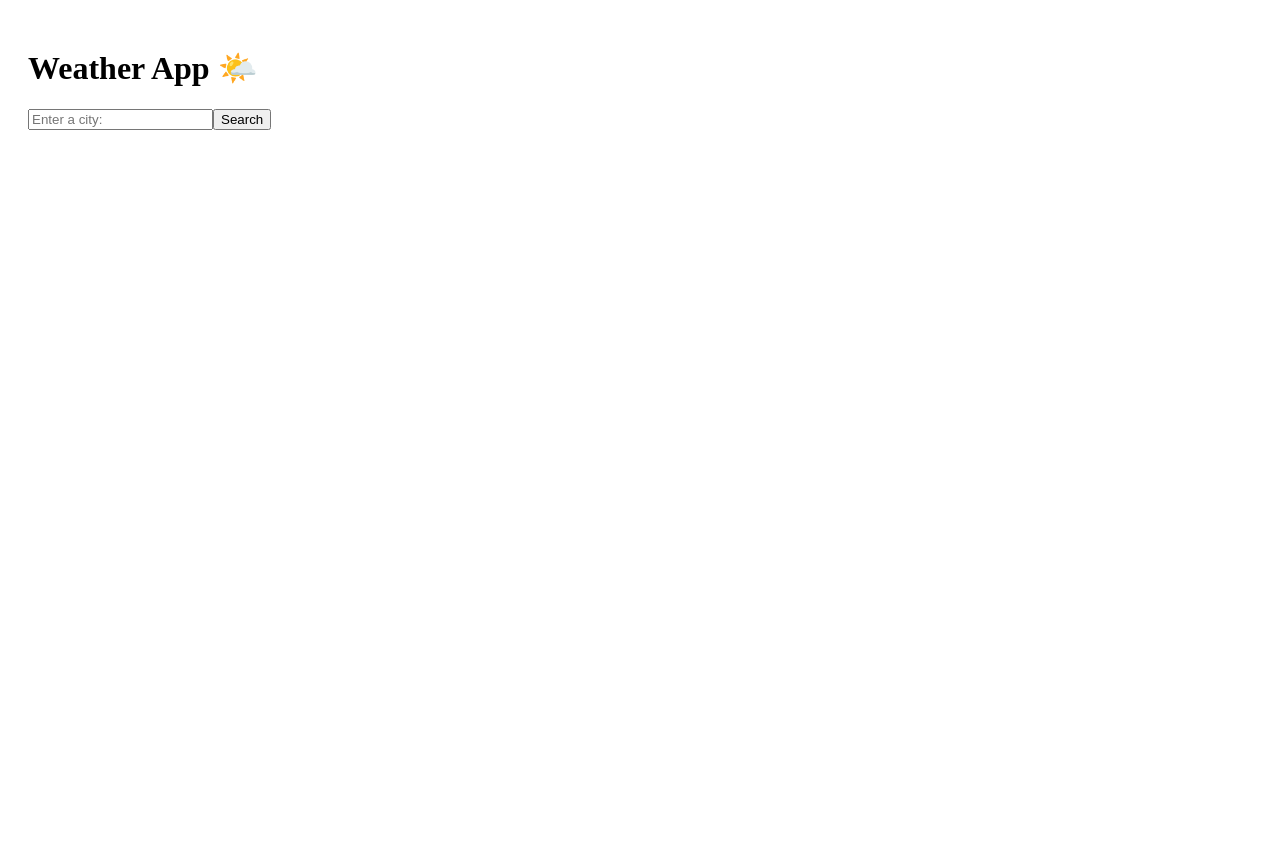
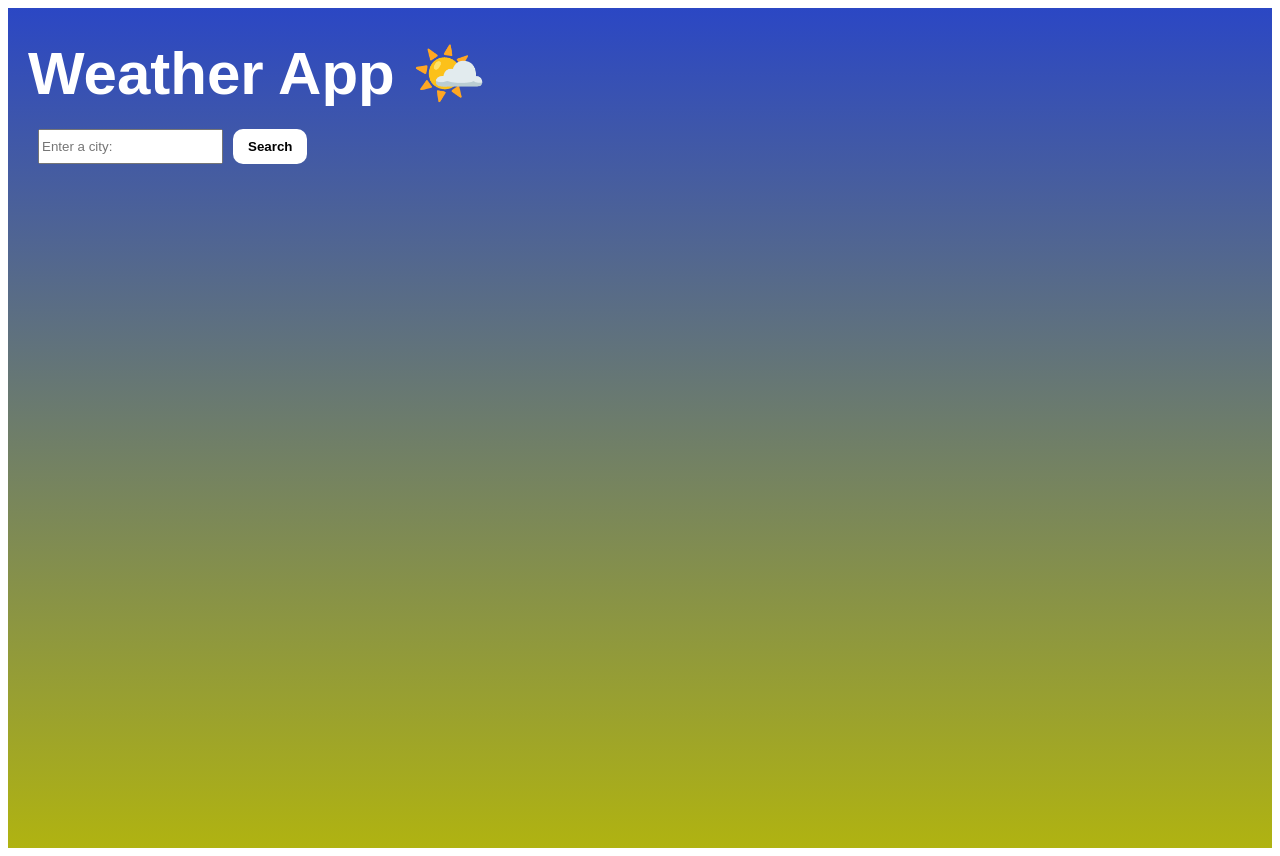
Before and after one commit to meromero2003/weather-app, a React (Create React App) app in the folder Front/: page / in a window 1280 px wide. Before the commit the page ends 800 px from the top, so only its background shows below. Built offline with nearby package versions, Linux system fonts and the light colour scheme.

Commit message:
Update UI

```diff
--- a/Front/src/App.js
+++ b/Front/src/App.js
@@ -54,8 +54,9 @@ function App() {
   }
 
   return (
-    <div style={{ padding: "20px"}}>
-      <h1>Weather App 🌤️</h1>
+    <div style={{ padding: "20px", fontFamily:"Arial", background:"linear-gradient(to bottom, #2b47c4, #b0b311)", minHeight:"100vh", maxHeight:"400px", margin:"0 auto", color:"white"}}>
+      <h1 style={{ fontSize:"60px", fontWeight:"bold", margin:"10px 0" }}>
+        Weather App 🌤️</h1>
 
       {/* llama a componente de busqueda que tiene la logica de busqueda */}
       <SearchBar city={city} setCity={setCity} onSearch={fetchWeather} />
--- a/Front/src/components/Forecast.jsx
+++ b/Front/src/components/Forecast.jsx
@@ -4,15 +4,22 @@ const Forecast = ({ hourly }) => {
     if (!hourly) return null;
 
     return (
-        <div>
+        <div style={{marginTop:"20px"}}>
             <h3>Next 24 Hours</h3>
 
-            <div style={ {display:"flex", overflowX:"auto"}}>
+            <div style={ {display:"flex", overflowX:"auto", gap:"10px", padding:"10px 0"}}>
                 {hourly.map((hour,index)=> (
-                    <div key={index} style={{ marginRight: "15px"}}>
-                        <p>{hour.time.split(" ")[1]}</p>
-                        <img src={`https:${hour.icon}`} alt="icon" />
+                    <div key={index} style={{ minWidth:"80px", background:"rgba(225,225,225,0.15)",
+                        borderRadius:"15px", padding:"10px", textAlign:"center",
+                        backdropFilter:"blur(10px)", boxShadow:"0 4px 16px rgba(0,0,0,0.)"}}>
+
+                        <p>{new Date(hour.time).toLocaleTimeString([], {
+                            hour: '2-digit',
+                            minute: '2-digit' })}
+                        </p>
+                        <img src={`https:${hour.icon}`} alt="icon" style={{width:"80px"}} />
                         <p>{hour.temp}°C</p>
+
                     </div>
                 ))}
 
--- a/Front/src/components/SearchBar.jsx
+++ b/Front/src/components/SearchBar.jsx
@@ -5,14 +5,18 @@ const SearchBar = ({ onSearch }) => {
     const [city, setCity] = useState("");
 
     return (
-        <div>
+        <div style={{ display:"flex", gap:"10px", background:"rgba(255,255,255,0.)",
+        borderRadius:"15px", padding:"10px", color:"white", outline:"none"}}>
             <input
                 type="text"
                 placeholder="Enter a city:"
                 value={city}
                 onChange={(e)=> setCity(e.target.value)}
             />
-            <button onClick={()=> onSearch(city)}>
+            <button onClick={()=> onSearch(city)}
+            style={{padding:"10px 15px", borderRadius:"10px", border:"none",
+            background:"#ffffff", cursor:"pointer", fontWeight:"bold"}}>
+
                 Search
             </button>
         </div>
--- a/Front/src/components/WeatherCard.jsx
+++ b/Front/src/components/WeatherCard.jsx
@@ -3,7 +3,11 @@ const WeatherCard = ({ data }) => {
     if (!data) return null;
 
     return (
-        <div>
+        <div style={
+            {background:"rgba(255,255,255,0.15)", borderRadius:"25px",
+            border:"1px solid rgba(255,255,255,0.3)", padding:"25px",
+            marginTop:"20px", backdropFilter:"blur(15px)", textAlign:"center",
+            boxShadow:"0 8px 32px rgba(0,0,0,0.2)"}}>
             <h2>{data.city}</h2>
             <p>{data.temperature}°C</p>
             <p>Wind: {data.wind} km/h</p>
```
